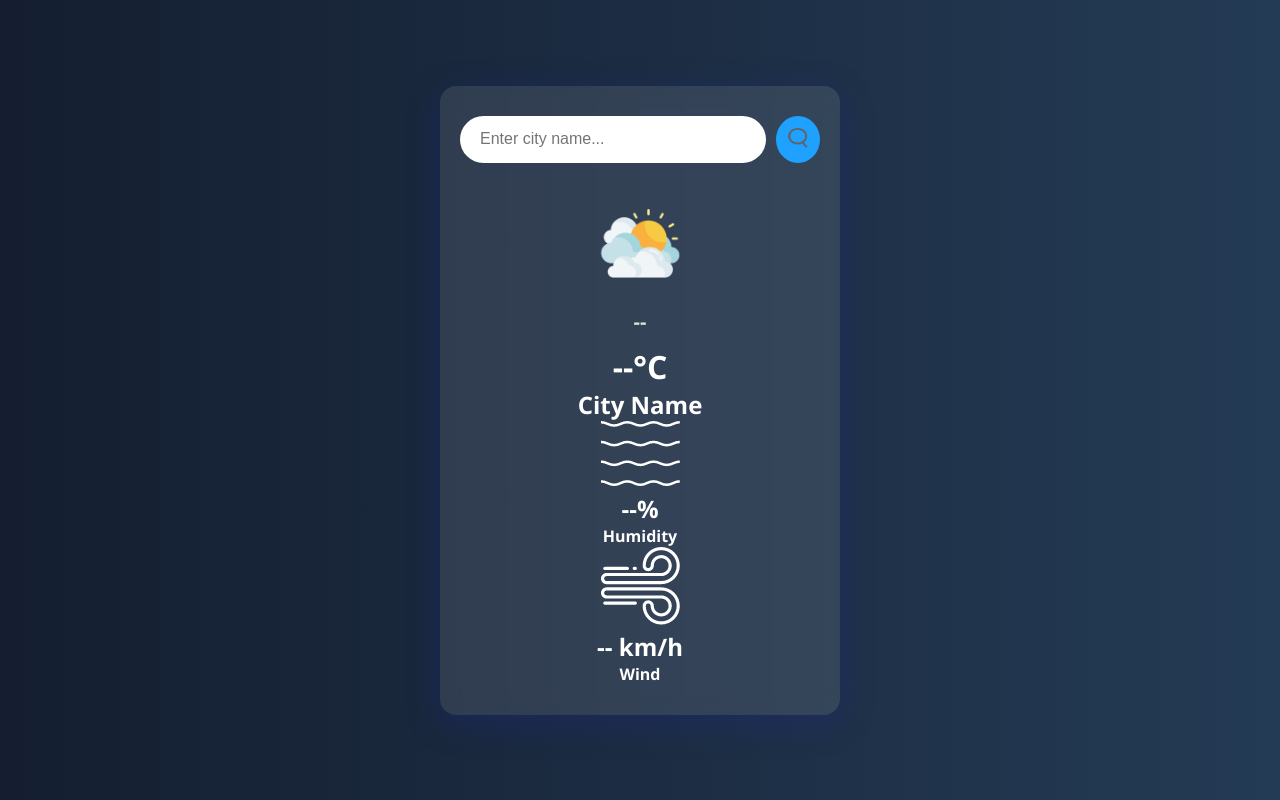
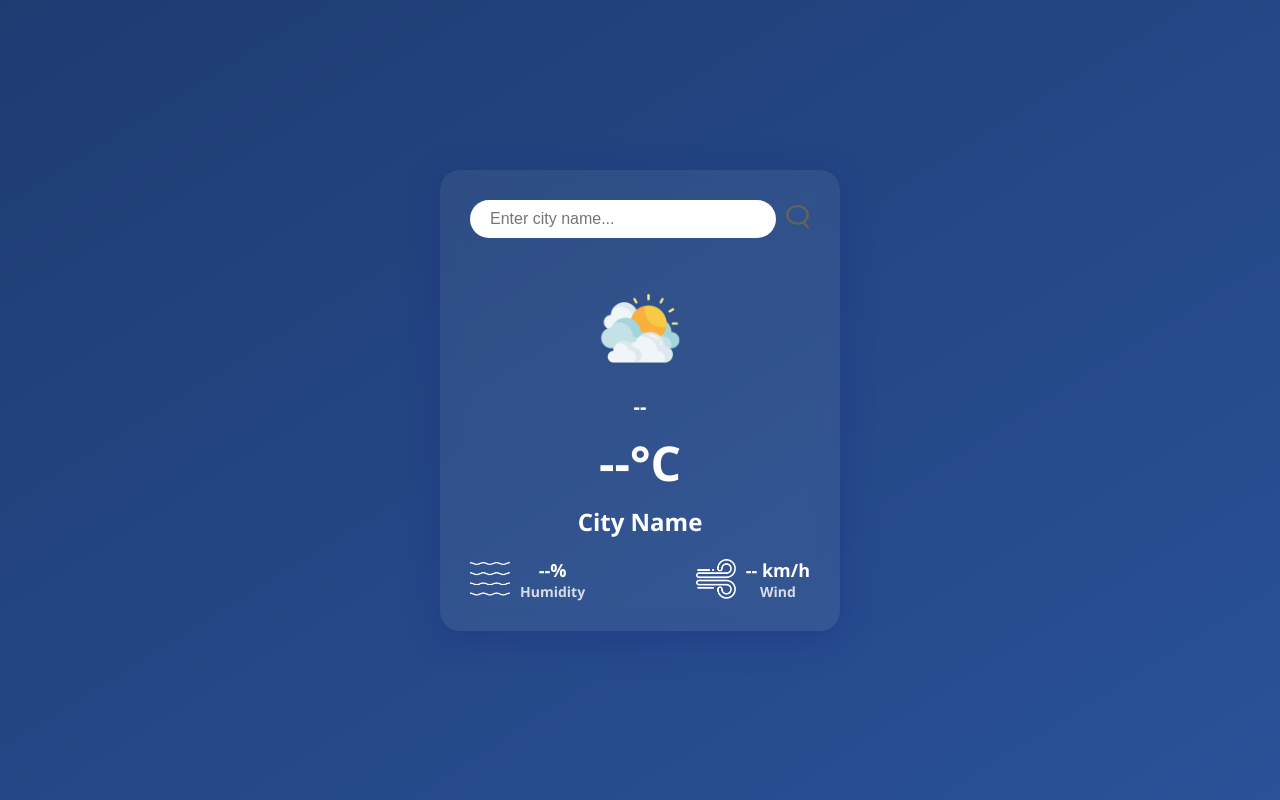
Before and after one commit to monissheikh1234/Wheather-app, a plain HTML site: page index.html in a window 1280 px wide. Drawn offline with Linux system fonts and the light colour scheme.

Commit message:
Update style.css

```diff
--- a/style.css
+++ b/style.css
@@ -5,13 +5,13 @@
 }
 
 body, html {
-  font-family: "Segoe UI", Tahoma, Geneva, Verdana, sans-serif;
-  background: linear-gradient(to right, #141e30, #243b55);
-  color: #fff;
+  width: 100%;
   height: 100%;
+  font-family: 'Segoe UI', Tahoma, Geneva, Verdana, sans-serif;
 }
 
 .main {
+  background: linear-gradient(to bottom right, #1e3c72, #2a5298);
   display: flex;
   justify-content: center;
   align-items: center;
@@ -20,116 +20,109 @@ body, html {
 }
 
 .card {
-  background: rgba(255, 255, 255, 0.1);
-  border-radius: 16px;
-  padding: 30px 20px;
+  background: #ffffff10;
+  backdrop-filter: blur(10px);
+  border-radius: 20px;
+  padding: 30px;
   width: 100%;
   max-width: 400px;
+  color: #fff;
+  text-align: center;
   box-shadow: 0 8px 32px 0 rgba(31, 38, 135, 0.37);
-  backdrop-filter: blur(10px);
-  text-align: center;
 }
 
 .inputbox {
   display: flex;
-  gap: 10px;
   margin-bottom: 20px;
 }
 
 .inputbox input {
   flex: 1;
-  padding: 12px 20px;
+  padding: 10px 20px;
   border: none;
-  border-radius: 25px;
+  border-radius: 50px;
+  outline: none;
   font-size: 16px;
 }
 
 .inputbox button {
-  background: #1fa2ff;
+  background: none;
   border: none;
-  border-radius: 50%;
-  padding: 12px;
+  margin-left: 10px;
   cursor: pointer;
 }
 
 .inputbox img {
-  width: 20px;
-  height: 20px;
+  width: 24px;
+  height: 24px;
 }
 
 .weather-img {
   width: 100px;
-  height: 100px;
-  object-fit: contain;
+  margin: 20px auto 10px;
+}
+
+.value h1 {
+  font-size: 48px;
   margin: 10px 0;
 }
 
-.weather h1 {
-  font-size: 48px;
-  margin-bottom: 5px;
-}
-
-.weather h2 {
+.value h2 {
   font-size: 24px;
-  font-weight: 400;
 }
 
 .condition {
   font-size: 20px;
-  color: #ddd;
   margin-bottom: 10px;
+  text-transform: capitalize;
 }
 
-.details {
+.humair {
   display: flex;
   justify-content: space-between;
-  margin-top: 30px;
+  margin-top: 20px;
 }
 
-.detail-box {
+.humid, .wind {
   display: flex;
   align-items: center;
-  gap: 10px;
 }
 
-.detail-box img {
+.humid img, .wind img {
   width: 40px;
-  height: 40px;
+  margin-right: 10px;
 }
 
-.detail-box h2 {
-  font-size: 20px;
+.contain h2 {
   margin: 0;
+  font-size: 18px;
 }
 
-.detail-box p {
+.contain h4 {
+  margin: 0;
   font-size: 14px;
-  color: #ccc;
+  opacity: 0.8;
 }
 
 /* Responsive */
 @media (max-width: 480px) {
   .card {
-    padding: 20px 15px;
+    padding: 20px;
+  }
+
+  .value h1 {
+    font-size: 36px;
+  }
+
+  .weather-img {
+    width: 80px;
   }
 
   .inputbox input {
     font-size: 14px;
   }
 
-  .weather h1 {
-    font-size: 36px;
-  }
-
-  .weather h2 {
-    font-size: 20px;
-  }
-
-  .detail-box h2 {
-    font-size: 18px;
-  }
-
-  .detail-box p {
-    font-size: 12px;
+  .contain h2 {
+    font-size: 16px;
   }
 }
```
